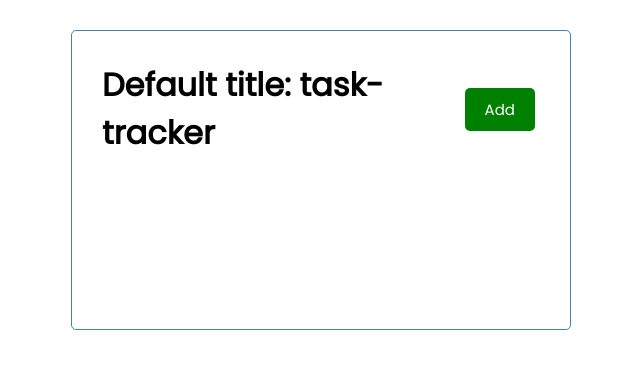
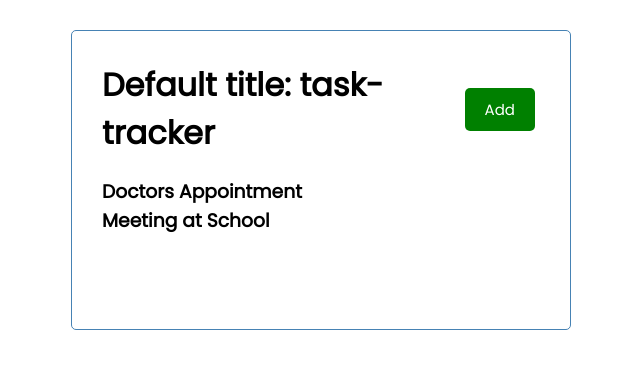
Before and after one commit to viktormishyn/react-task-tracker, a React (Create React App) app: page / in a window 1280 px wide. Shown: the top 368 px of the page, without its empty margins (319-959 px from the left). Built offline with nearby package versions, Linux system fonts and the light colour scheme.

Commit message:
Create Tasks.js

```diff
--- a/src/App.js
+++ b/src/App.js
@@ -1,9 +1,11 @@
 import Header from "./components/Header";
+import Tasks from "./components/Tasks";
 
 function App() {
     return (
         <div className="container">
             <Header />
+            <Tasks/>
         </div>
     );
 }
--- /dev/null
+++ b/src/components/Tasks.js
@@ -0,0 +1,27 @@
+const tasks = [{
+    "id": 1,
+    "text": "Doctors Appointment",
+    "day": "Feb 5th at 2:30pm",
+    "reminder": true
+},
+    {
+        "id": 2,
+        "text": "Meeting at School",
+        "day": "Feb 6th at 1:30pm",
+        "reminder": true
+    }
+]
+
+const Tasks = () => {
+    return (
+        <>
+            {tasks.map(
+                (task) =>
+                (<h3 key={task.id}>{task.text}</h3>)
+            )
+            }
+        </>
+    )
+}
+
+export default Tasks
```
